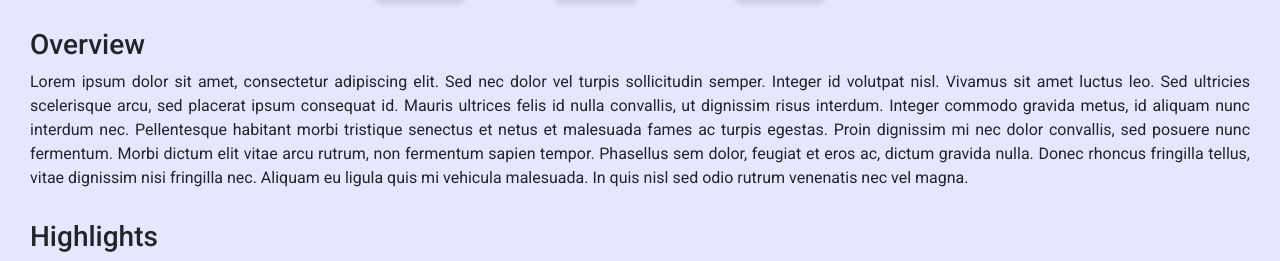
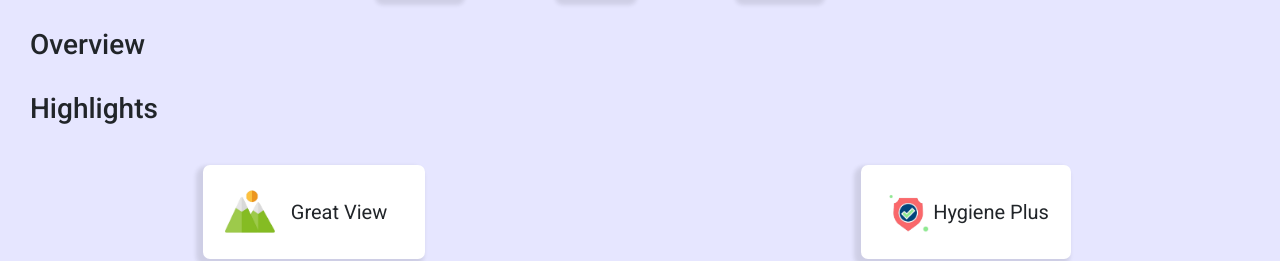
Before and after one commit to Prem6369/Angular, an Angular app: page /Resortdetails in a window 1280 px wide. Shown: the part 825-1086 px from the top of the page. Built offline with nearby package versions, Linux system fonts and the light colour scheme; no server answers.

Commit message:
adding Descrpiton Resort id based

```diff
--- a/src/app/Components/resort-details/resort-details.component.html
+++ b/src/app/Components/resort-details/resort-details.component.html
@@ -61,17 +61,8 @@
 
     <div class="overviewcontainer">
       <h3>Overview</h3>
-      <p class="txtoverview">Lorem ipsum dolor sit amet, consectetur adipiscing elit.
-        Sed nec dolor vel turpis sollicitudin semper. Integer id volutpat nisl.
-        Vivamus sit amet luctus leo. Sed ultricies scelerisque arcu, sed placerat
-        ipsum consequat id. Mauris ultrices felis id nulla convallis, ut dignissim
-        risus interdum. Integer commodo gravida metus, id aliquam nunc interdum nec.
-        Pellentesque habitant morbi tristique senectus et netus et malesuada fames ac
-        turpis egestas. Proin dignissim mi nec dolor convallis, sed posuere nunc fermentum.
-        Morbi dictum elit vitae arcu rutrum, non fermentum sapien tempor. Phasellus sem dolor,
-        feugiat et eros ac, dictum gravida nulla. Donec rhoncus fringilla tellus, vitae dignissim nisi
-        fringilla nec. Aliquam eu ligula quis mi vehicula malesuada. In quis nisl sed odio rutrum venenatis
-        nec vel magna.
+      <p class="txtoverview mr-3">
+        {{description}}
       </p>
     </div>
 
--- a/src/app/Components/resort-details/resort-details.component.ts
+++ b/src/app/Components/resort-details/resort-details.component.ts
@@ -14,6 +14,7 @@ export class ResortDetailsComponent implements OnInit {
   img:string='';
   location:string=''
   name:string=''
+  description:string='';
   check_in_date!: Date;
   check_out_date!: Date;
   Resort_id!:number;
@@ -47,6 +48,7 @@ export class ResortDetailsComponent implements OnInit {
           this.img=response.image_urls;
           this.location=response.location;
           this.name=response.name;
+          this.description=response.description;
           const resortDetail = new ResortDetails(
             response.resort_id,
             response.name,
```
